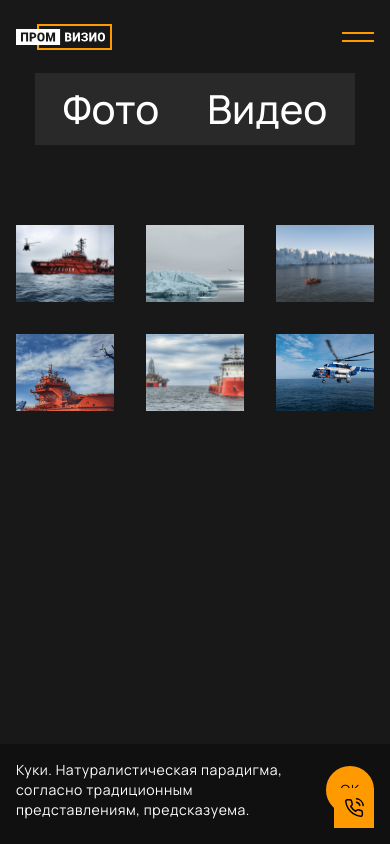
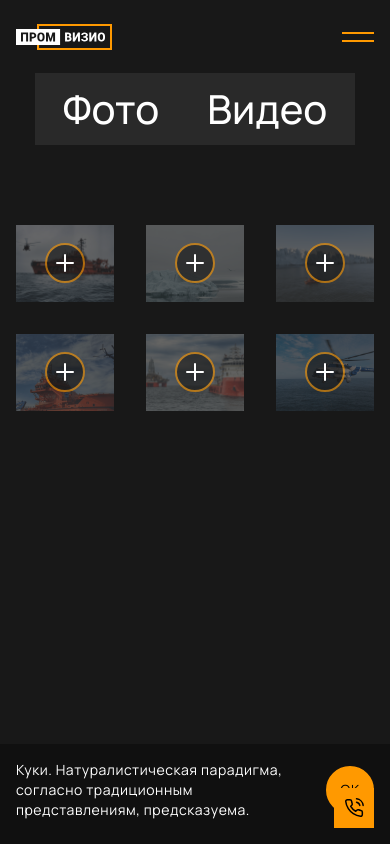
Before and after one commit to emildokukin/PromVisio, a React (Vite) app: page /gallery in a window 390 px wide. Shown: the top 844 px of the page. Built offline with nearby package versions, Linux system fonts and the light colour scheme.

Commit message:
Show mobile GalleryItem decor by default

```diff
--- a/src/components/pages/gallery/GalleryItem.module.scss
+++ b/src/components/pages/gallery/GalleryItem.module.scss
@@ -21,6 +21,10 @@
   inset: 0;
   opacity: 0;
   transition: all 0.25s ease-in;
+
+  @include mobile {
+    opacity: 1;
+  }
 
   svg {
     color: $general-accent;
```
